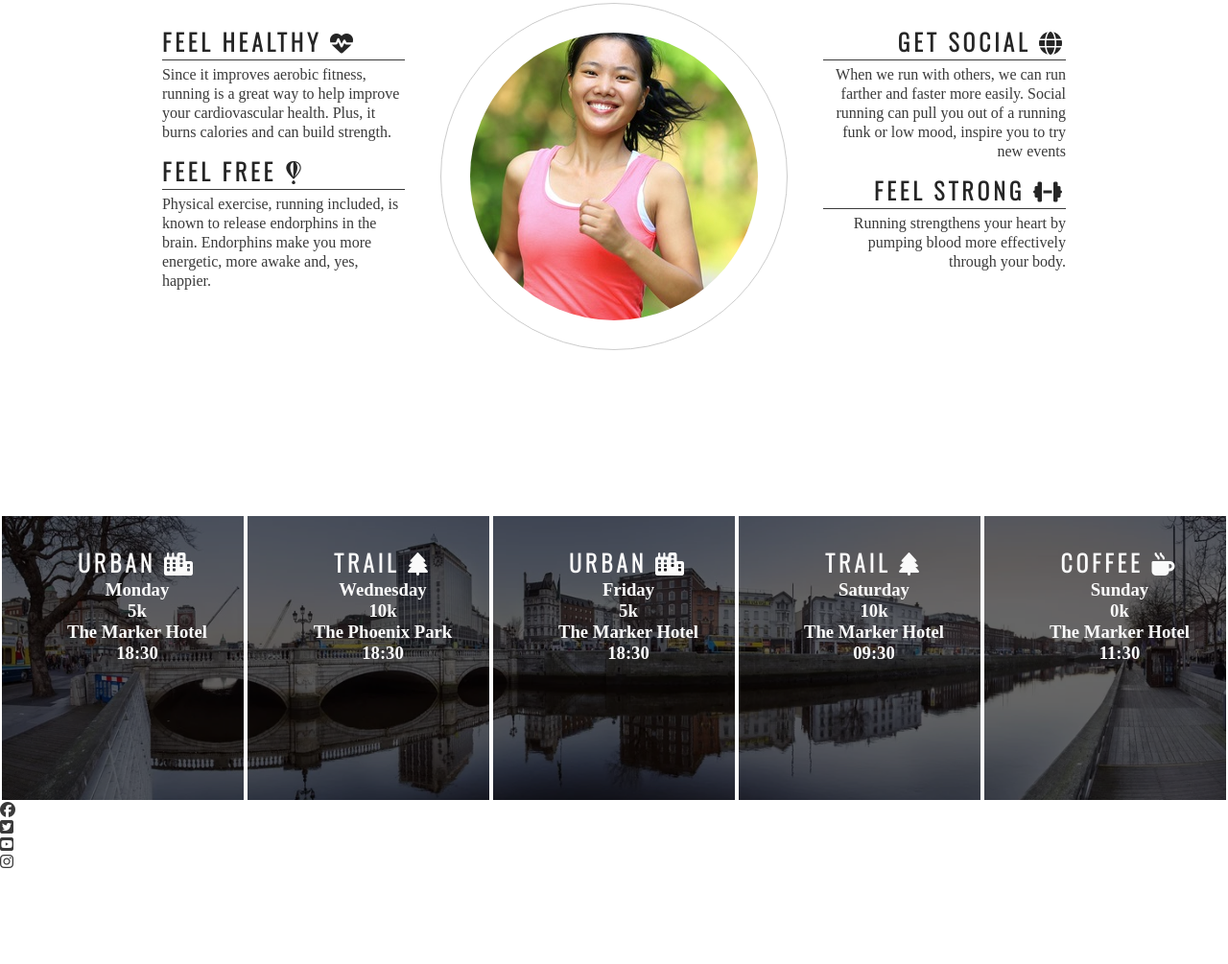
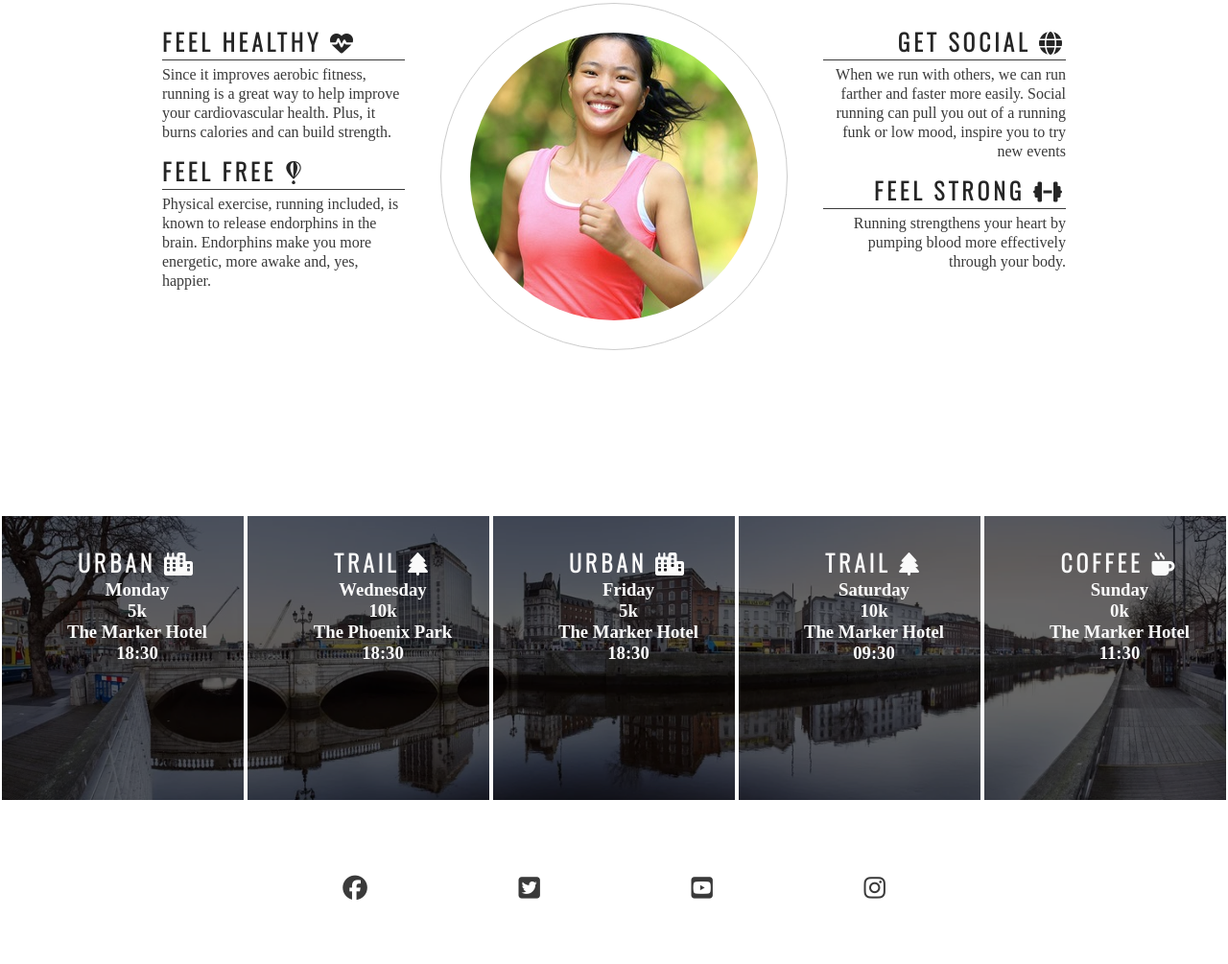
Before and after one commit to andodaryl/love-running, a plain HTML site: page index.html in a window 1280 px wide. Shown: the part 759-1764 px from the top of the page at 96% size. Before the commit the page ends 1667 px from the top, so only its background shows below. Drawn offline with nearby package versions, Linux system fonts and the light colour scheme.

Commit message:
Add style to footer social media icons

```diff
--- a/assets/css/style.css
+++ b/assets/css/style.css
@@ -202,3 +202,24 @@ hr {
 #times h2 {
     color: #fafafa;
 }
+
+/* footer */
+
+footer {
+    height: 150px;
+}
+
+.social-network {
+    text-align: center;
+}
+
+.social-network > li {
+    display: inline;
+}
+
+.social-network i {
+    font-size: 160%;
+    margin: 1%;
+    padding: 5%;
+    color: #3a3a3a;
+}
--- a/index.html
+++ b/index.html
@@ -101,11 +101,23 @@
         </div>
     </section>
     <footer>
-        <ul>
-            <li href="https://facebook.com" target="_blank" rel="noopener" aria-label="Visit our facebook page (opens in a new tab)"><i class="fab fa-facebook"></i></li>
-            <li href="https://twitter.com" target="_blank" rel="noopener" aria-label="Visit our twitter page (opens in a new tab)"><i class="fab fa-twitter-square"></i></li>
-            <li href="https://youtube.com" target="_blank" rel="noopener" aria-label="Visit our youtube page (opens in a new tab)"><i class="fab fa-youtube-square"></i></li>
-            <li href="https://instagram.com" target="_blank" rel="noopener" aria-label="Visit our instagram page (opens in a new tab)"><i class="fab fa-instagram"></i></li>
+        <ul class="social-network">
+            <li>
+                <a href="https://facebook.com" target="_blank" rel="noopener" aria-label="Visit our facebook page (opens in a new tab)">
+                    <i class="fab fa-facebook"></i></a>
+            </li>
+            <li>
+                <a href="https://twitter.com" target="_blank" rel="noopener" aria-label="Visit our twitter page (opens in a new tab)">
+                    <i class="fab fa-twitter-square"></i></a>
+            </li>
+            <li>
+                <a href="https://youtube.com" target="_blank" rel="noopener" aria-label="Visit our youtube page (opens in a new tab)">
+                    <i class="fab fa-youtube-square"></i></a>
+            </li>
+            <li>
+                <a href="https://instagram.com" target="_blank" rel="noopener" aria-label="Visit our instagram page (opens in a new tab)">
+                    <i class="fab fa-instagram"></i></a>
+            </li>
         </ul>
     </footer>
 
```
